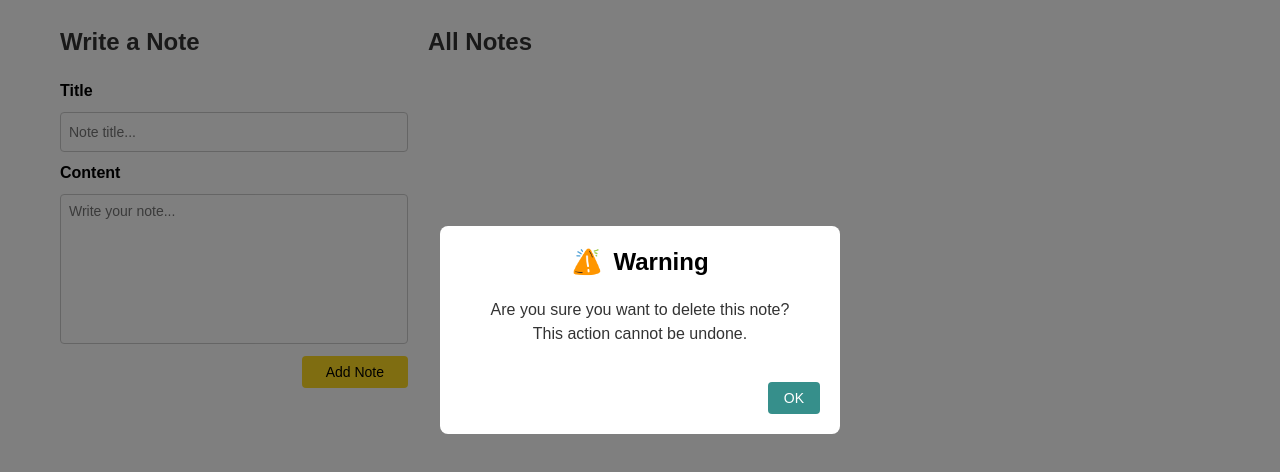
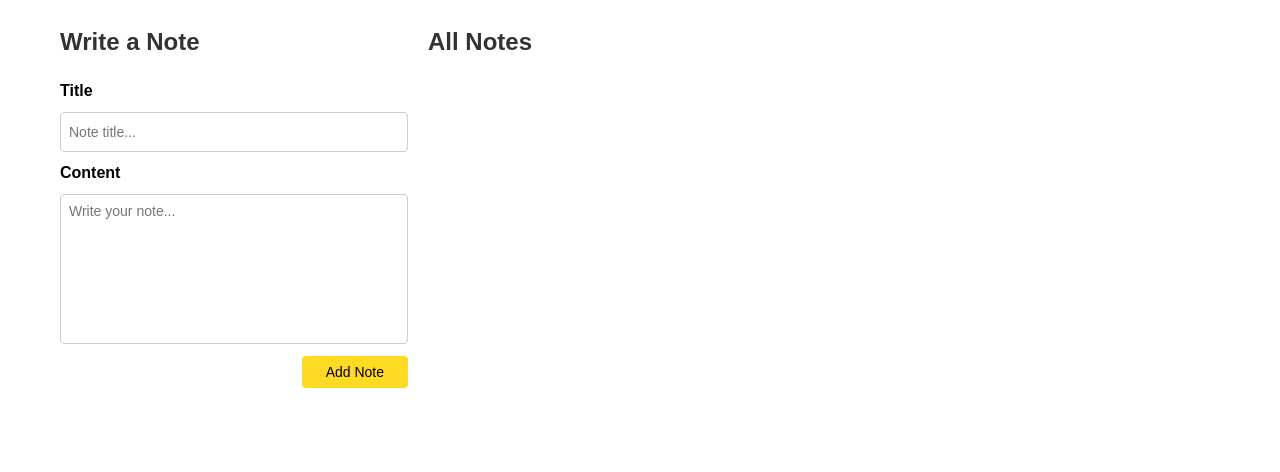
Before and after one commit to asterisros/my-notes, a plain HTML site: page index.html in a window 1280 px wide. Shown: the part 70-542 px from the top of the page. Drawn offline with Linux system fonts and the light colour scheme.

Commit message:
Update feature: Notification [3: update view]

```diff
--- a/css/style.css
+++ b/css/style.css
@@ -400,12 +400,12 @@ h2.title {
   font-size: 14px;
 }
 
-.notification-buttons .ok-btn {
+.notification-buttons .confirm-btn {
   background-color: #368f8b;
   color: #ffffff;
 }
 
-.notification-buttons .ok-btn:hover {
+.notification-buttons .confirm-btn:hover {
   background-color: #2c5856;
   color: #ffffff;
 }
--- a/index.html
+++ b/index.html
@@ -87,7 +87,7 @@
         </div>
       </div>
 
-      <div class="modal" id="notification-modal">
+      <div class="modal" id="notification-modal" hidden>
         <div class="notification-content">
           <div class="notification-title">
             <img
@@ -103,8 +103,8 @@
             <br />This action cannot be undone.
           </p>
           <div class="notification-buttons">
-            <button class="cancel-btn" hidden>Cancel</button>
-            <button class="ok-btn">OK</button>
+            <button class="cancel-btn">Cancel</button>
+            <button class="confirm-btn">Confirm</button>
           </div>
         </div>
       </div>
```
